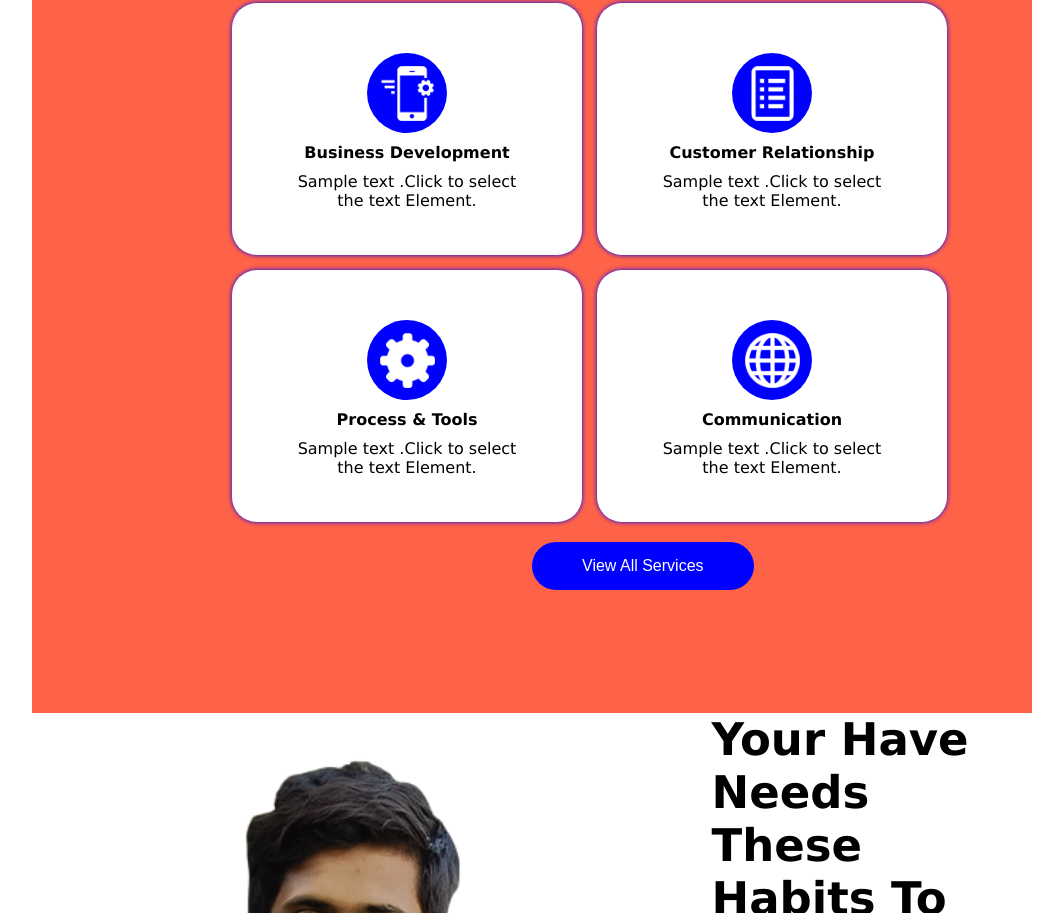
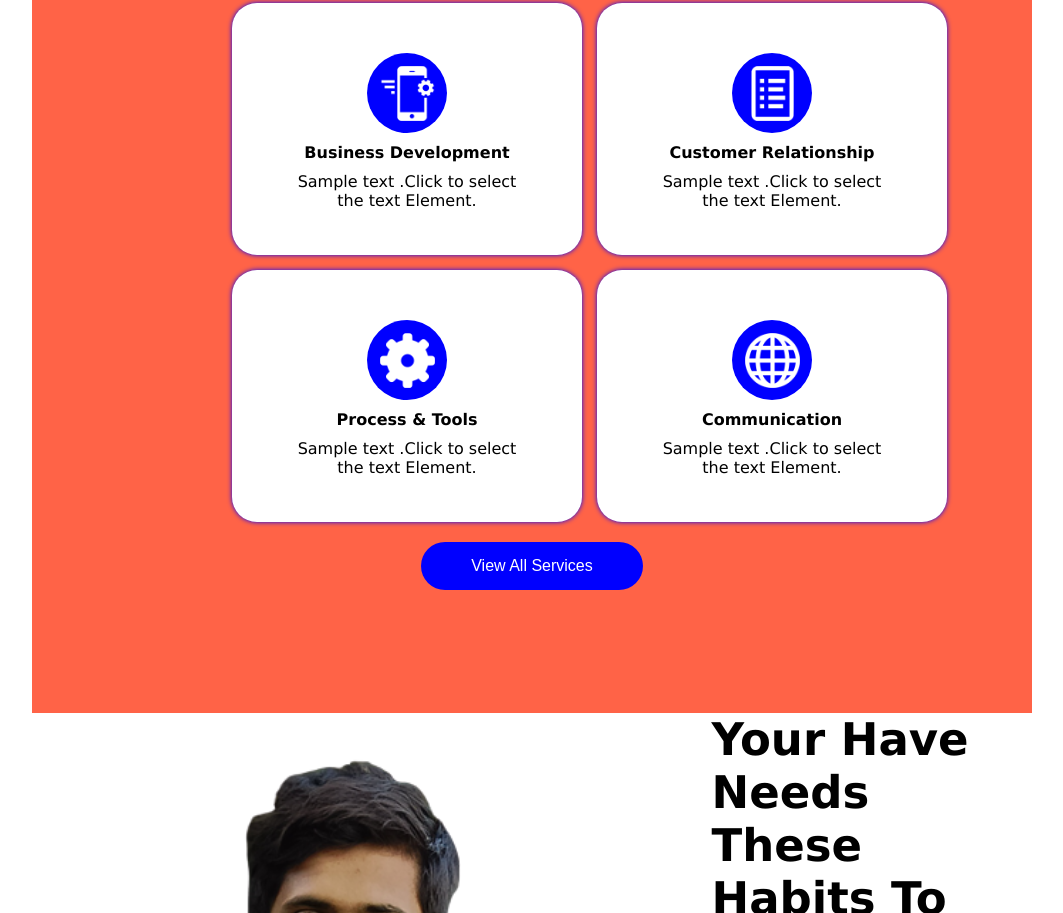
Before and after one commit to shohag29/businessSide, a plain HTML site: page index.html in a window 1280 px wide. Shown: the part 884-1797 px from the top of the page, without its empty margins (108-1171 px from the left). Drawn offline with Linux system fonts and the light colour scheme.

Commit message:
css chang

```diff
--- a/style.css
+++ b/style.css
@@ -81,7 +81,8 @@ body {
 .learn {
     background-color: tomato;
     height: 100vh;
-    width: 100%
+    width: 100%;
+    text-align: center;
 }
 
 .learn h1 {
@@ -94,6 +95,7 @@ body {
 
 .box-contenar {
     display: grid;
+    justify-items: center;
     grid-template-columns: 1fr 1fr;
     padding: 20px 20%;
     width: 600px;
@@ -133,7 +135,6 @@ body {
     color: white;
     background-color: blue;
     border-radius: 25px;
-    margin: 0px 0px 30px 500px;
     border: none;
     font-size: medium;
 
```
